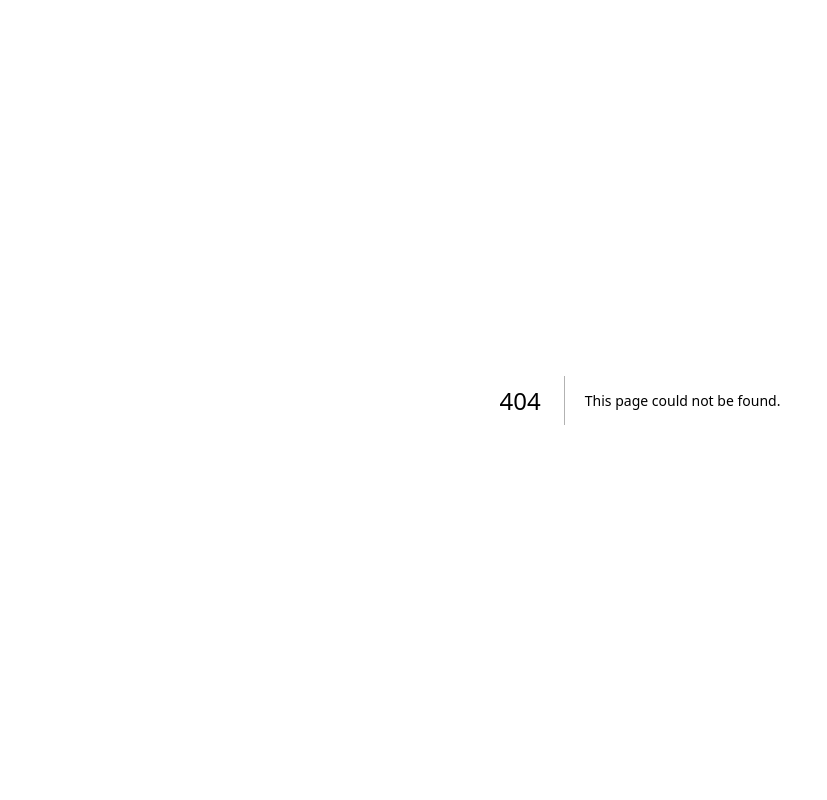
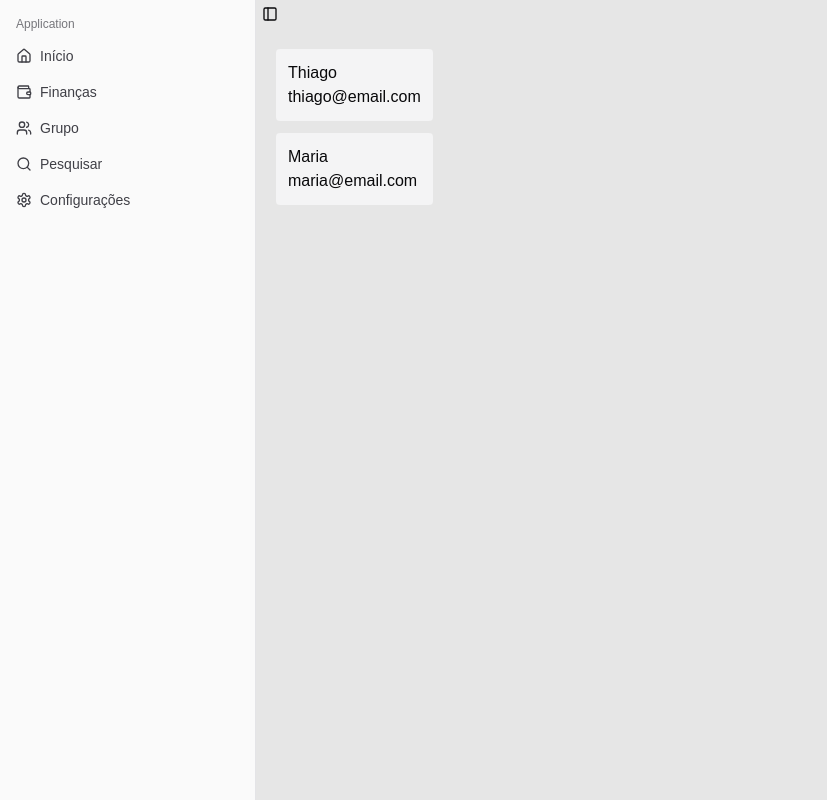
Before and after one commit to thgmagno/finance, a Next.js app: page /grupo in a window 1280 px wide. Before the commit this address had no page. Shown: the whole page, without its empty margins (0-827 px from the left). Built offline with nearby package versions, Linux system fonts and the light colour scheme.

Commit message:
atualiza navbar e remove pagina de usuario por id

```diff
--- a/src/app/(private-layout)/usuarios/page.tsx
+++ b/src/app/(private-layout)/grupo/page.tsx
@@ -1,14 +1,13 @@
 import { service } from '@/database/services'
-import Link from 'next/link'
 
-export default function Usuarios() {
+export default function Grupo() {
   const usuarios = service.usuario.listarUsuarios()
 
   return (
     <div className="flex flex-col p-5">
       {usuarios.map((u) => (
-        <div className="bg-accent mb-3 rounded p-3">
-          <Link href={`/usuarios/${u.getId()}`}>{u.getNome()}</Link>
+        <div className="mb-3 rounded bg-accent p-3">
+          <p>{u.getNome()}</p>
           <p>{u.getEmail()}</p>
         </div>
       ))}
--- a/src/app/(private-layout)/usuarios/[id]/page.tsx
+++ /dev/null
@@ -1,31 +0,0 @@
-import { service } from '@/database/services'
-import { redirect } from 'next/navigation'
-
-interface Props {
-  params: Promise<{ id: string }>
-}
-
-export default async function Usuario({ params }: Props) {
-  const id = Number((await params).id)
-
-  if (!id || isNaN(id)) redirect('/usuarios')
-
-  const usuario = service.usuario.buscarPorId(id)
-
-  if (!usuario) {
-    return (
-      <div>
-        <p>Usuários não encontrado</p>
-      </div>
-    )
-  }
-
-  return (
-    <div className="p-5">
-      <div className="bg-accent mb-3 rounded p-3">
-        <p>{usuario.getNome()}</p>
-        <p>{usuario.getEmail()}</p>
-      </div>
-    </div>
-  )
-}
--- a/src/components/AppSidebar.tsx
+++ b/src/components/AppSidebar.tsx
@@ -1,4 +1,4 @@
-import { Calendar, Home, Search, Settings, Users } from 'lucide-react'
+import { Home, Search, Settings, Users, Wallet } from 'lucide-react'
 
 import {
   Sidebar,
@@ -19,18 +19,18 @@ const items = [
     icon: Home,
   },
   {
-    title: 'Usuários',
-    url: '/usuarios',
+    title: 'Finanças',
+    url: '/financas',
+    icon: Wallet,
+  },
+  {
+    title: 'Grupo',
+    url: '/grupo',
     icon: Users,
   },
   {
-    title: 'Calendar',
-    url: '#',
-    icon: Calendar,
-  },
-  {
-    title: 'Search',
-    url: '#',
+    title: 'Pesquisar',
+    url: '/pesquisar',
     icon: Search,
   },
   {
```
